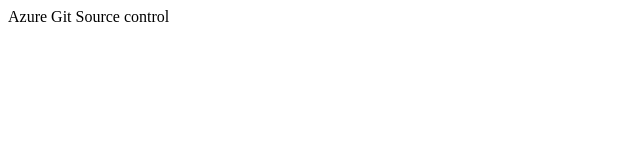
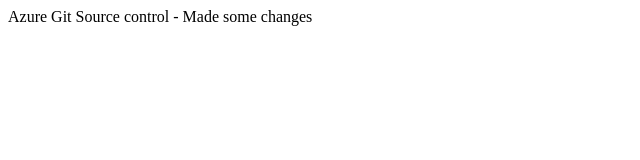
Before and after one commit to prabu1374/123301Repository, a plain HTML site: page VS123301Git/Index.html in a window 1280 px wide. Shown: the whole page, without its empty margins (0-640 px from the left). Drawn offline with Linux system fonts and the light colour scheme.

Commit message:
New Line

```diff
--- a/VS123301Git/Index.html
+++ b/VS123301Git/Index.html
@@ -4,6 +4,6 @@
     <title></title>
 </head>
 <body>
-    Azure Git Source control
+    Azure Git Source control - Made some changes
 </body>
 </html>
```
